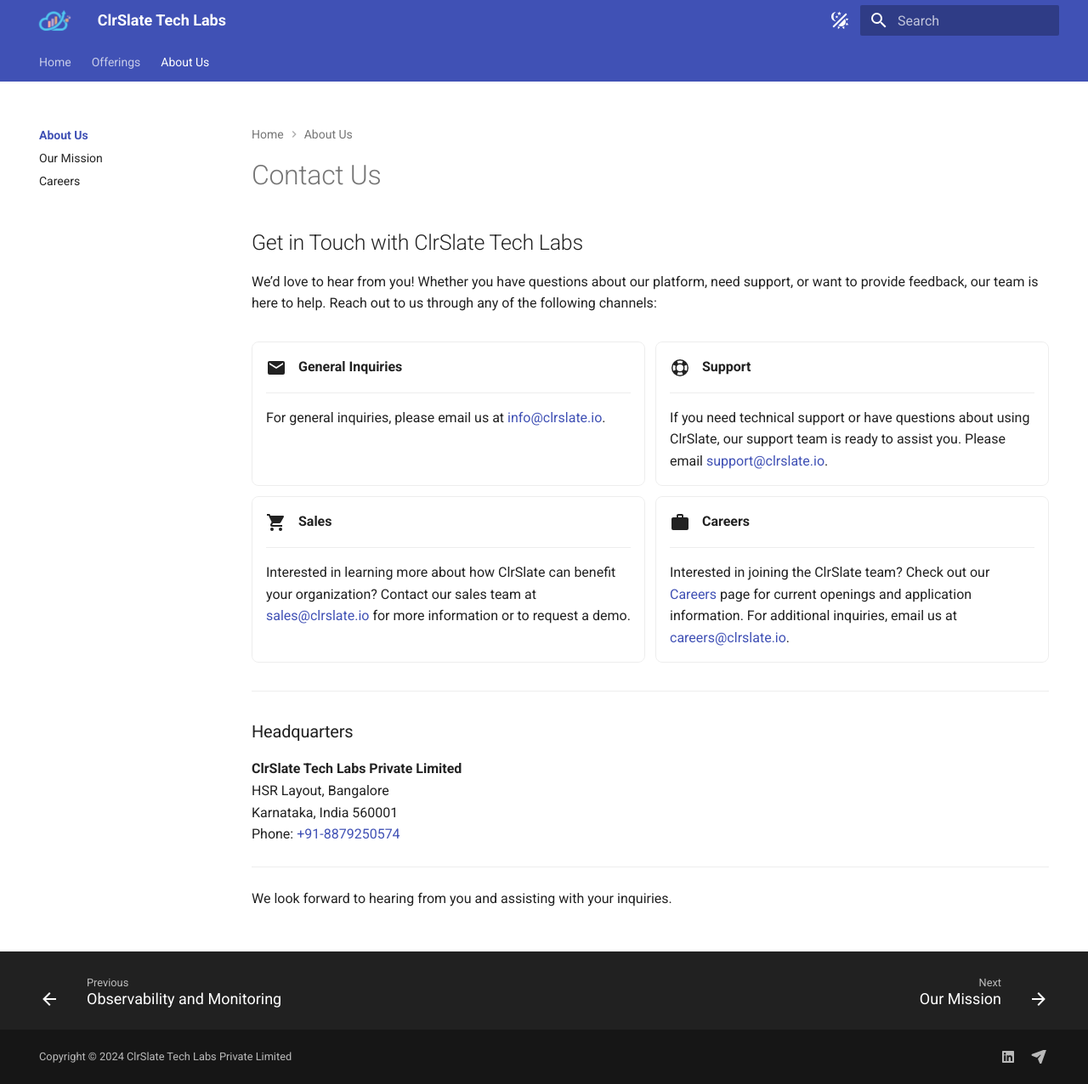
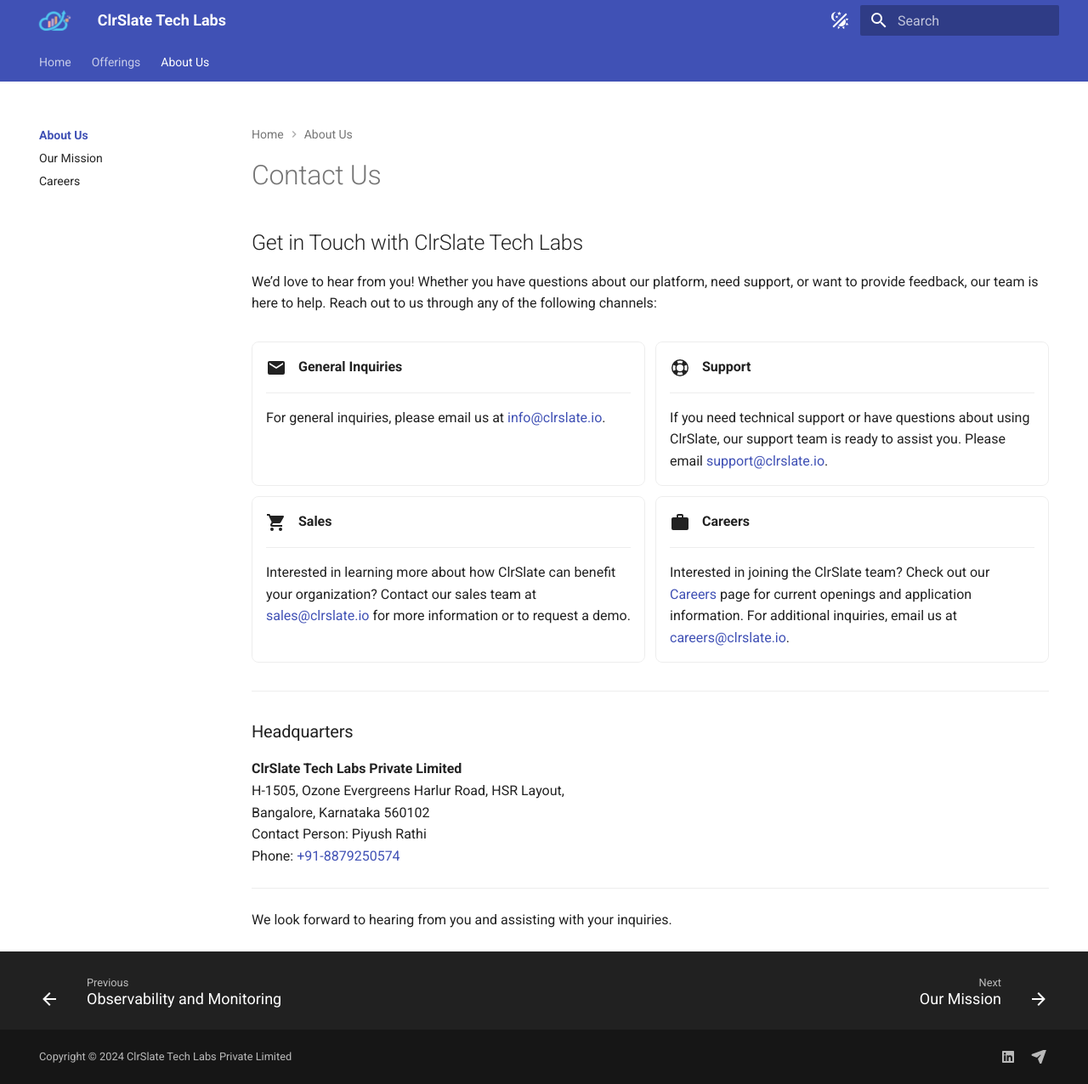
Before and after one commit to clrslate/website, an MkDocs documentation site: the page built from docs/about/index.md, in a window 1280 px wide and 1276 px high. Shown: the whole window at 85% size. Built offline with MkDocs 1.6.1 and Material for MkDocs 9.7.7, drawn with Linux system fonts in a browser that asks for light colours.

Commit message:
updated contact information

```diff
--- a/docs/about/index.md
+++ b/docs/about/index.md
@@ -43,8 +43,10 @@
 ### Headquarters
 
 **ClrSlate Tech Labs Private Limited**
-HSR Layout, Bangalore
-Karnataka, India 560001
+H-1505, Ozone Evergreens
+Harlur Road, HSR Layout,
+Bangalore, Karnataka 560102
+Contact Person: Piyush Rathi
 Phone: [+91-8879250574](tel:+918879250574)
 
 ---
```
